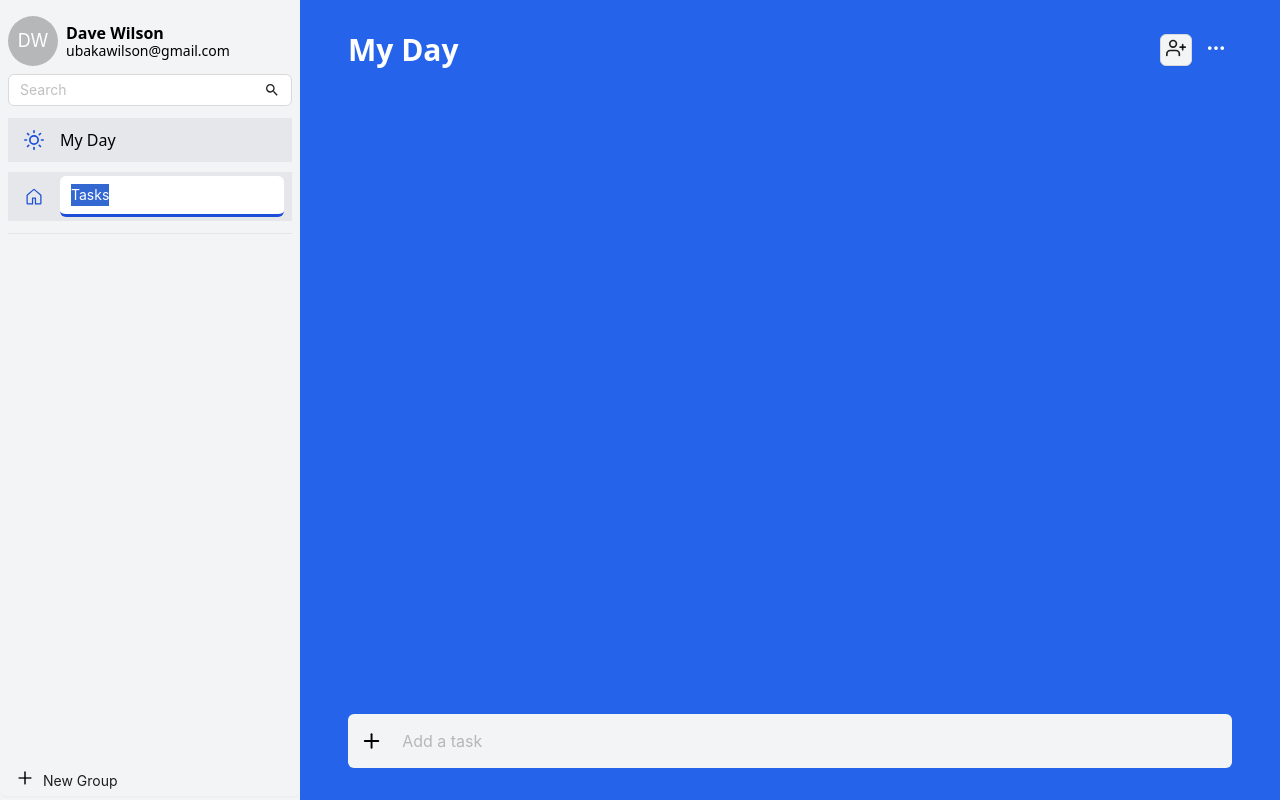
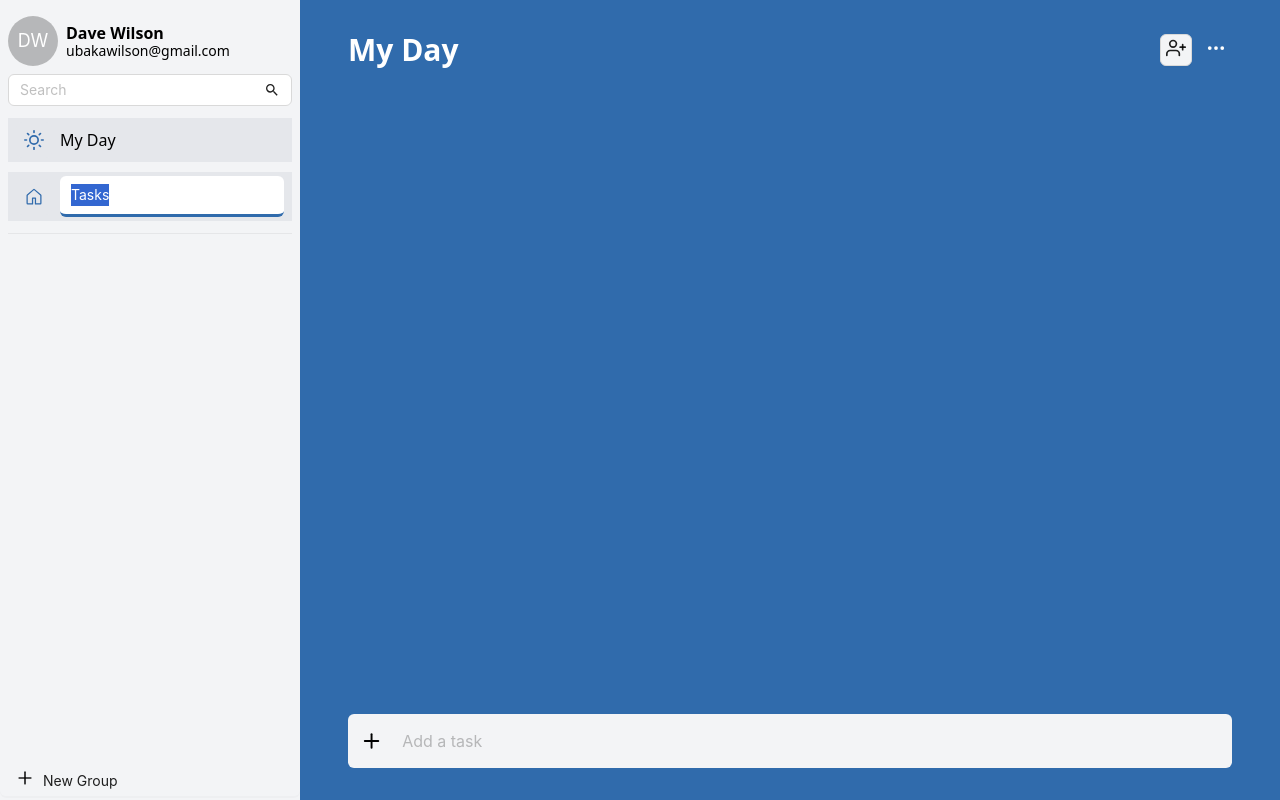
Before and after one commit to TheCoderHoc/marathon-app, a Next.js app: page /dashboard in a window 1280 px wide. Built offline with nearby package versions, Linux system fonts and the light colour scheme.

Commit message:
Added color palette and set up antd theme config

```diff
--- a/src/app/dashboard/components/TaskGroup.tsx
+++ b/src/app/dashboard/components/TaskGroup.tsx
@@ -59,7 +59,7 @@ export default function TaskGroup(props: PropsType) {
                     isEditMode ? "bg-gray-200" : "bg-inherit"
                 }`}
             >
-                <Icon size={20} className="text-blue-700" />
+                <Icon size={20} className="text-primary" />
             </div>
             {isEditMode ? (
                 <Input
@@ -68,7 +68,7 @@ export default function TaskGroup(props: PropsType) {
                     disabled={!isEditMode}
                     className={`bg-inherit cursor-default bg-white py-2 border-0 hover:cursor-pointer ${
                         isEditMode &&
-                        "border-0 border-b-[3px] border-solid border-blue-700"
+                        "border-0 border-b-[3px] border-solid border-primary"
                     } focus:shadow-none disabled:text-black disabled:bg-inherit`}
                     ref={inputRef}
                     onBlur={handleInputBlur}
--- a/src/app/dashboard/components/TaskItem.tsx
+++ b/src/app/dashboard/components/TaskItem.tsx
@@ -28,7 +28,7 @@ export default function TaskItem(props: PropsType) {
                         completed ? (
                             <IoCheckmarkCircleSharp
                                 size={20}
-                                className="fill-blue-500 text-white"
+                                className="fill-primary text-white"
                             />
                         ) : (
                             <BsCircle size={20} />
--- a/src/app/dashboard/components/TaskListView.tsx
+++ b/src/app/dashboard/components/TaskListView.tsx
@@ -48,7 +48,7 @@ export default function TaskListView() {
     };
 
     return (
-        <main className="bg-blue-600 flex-1 py-8 px-12 flex flex-col">
+        <main className="bg-primary flex-1 py-8 px-12 flex flex-col">
             <header className="flex items-center justify-between">
                 <h2 className="text-3xl font-semibold text-white">
                     {groupTitle}
--- a/src/app/layout.tsx
+++ b/src/app/layout.tsx
@@ -1,5 +1,7 @@
 import type { Metadata } from "next";
 import "../globals.css";
+import { ConfigProvider } from "antd";
+import { colors } from "@/constants/colors";
 
 export const metadata: Metadata = {
     title: "Marathon App",
@@ -12,8 +14,16 @@ export default function RootLayout({
     children: React.ReactNode;
 }>) {
     return (
-        <html lang="en">
-            <body>{children}</body>
-        </html>
+        <ConfigProvider
+            theme={{
+                token: {
+                    colorPrimary: colors.primary,
+                },
+            }}
+        >
+            <html lang="en">
+                <body>{children}</body>
+            </html>
+        </ConfigProvider>
     );
 }
--- /dev/null
+++ b/src/constants/colors.ts
@@ -0,0 +1,4 @@
+export const colors = {
+    primary: "#306BAC",
+    secondary: "#98B9F2",
+};
--- a/tailwind.config.ts
+++ b/tailwind.config.ts
@@ -10,8 +10,8 @@ const config: Config = {
     theme: {
         extend: {
             colors: {
-                background: "var(--background)",
-                foreground: "var(--foreground)",
+                primary: "#306BAC",
+                secondary: "#98B9F2",
             },
         },
     },
```
